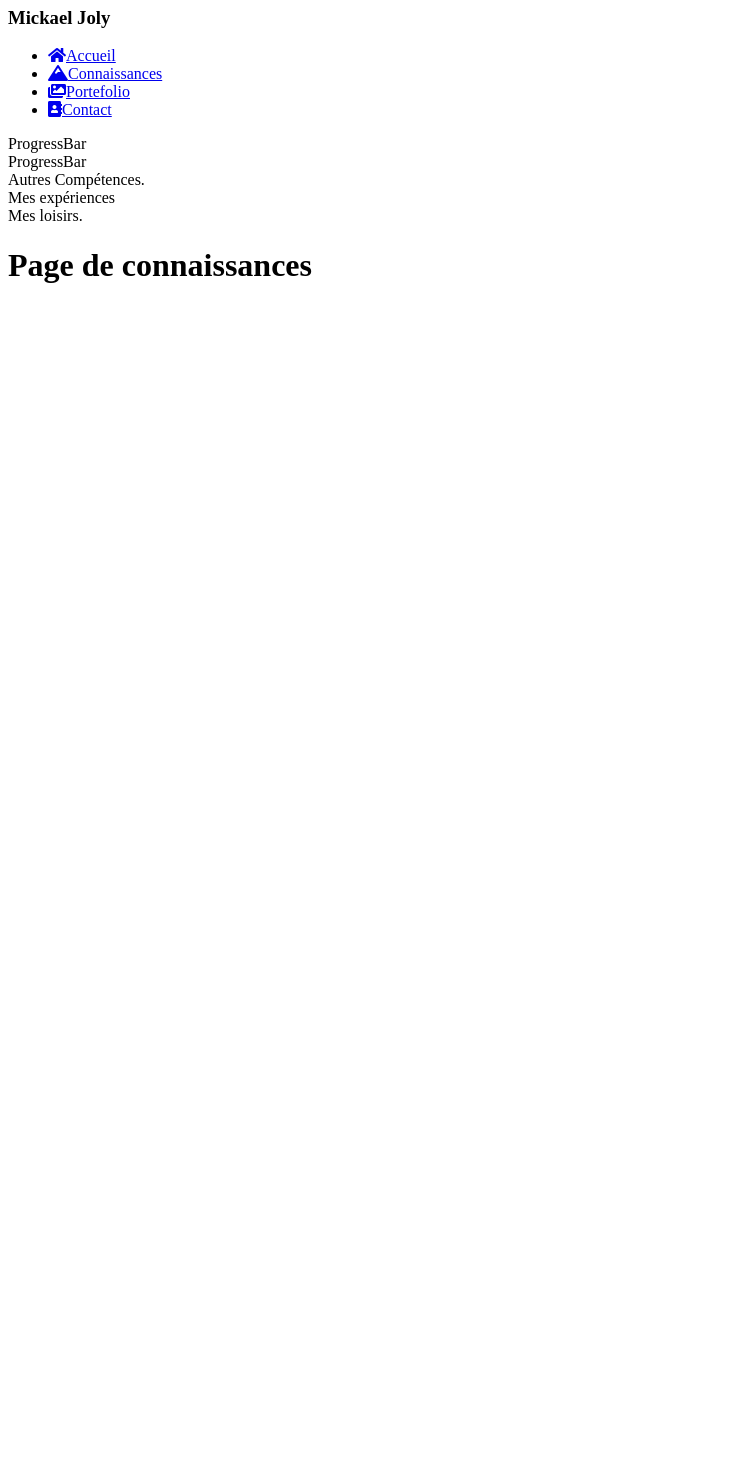
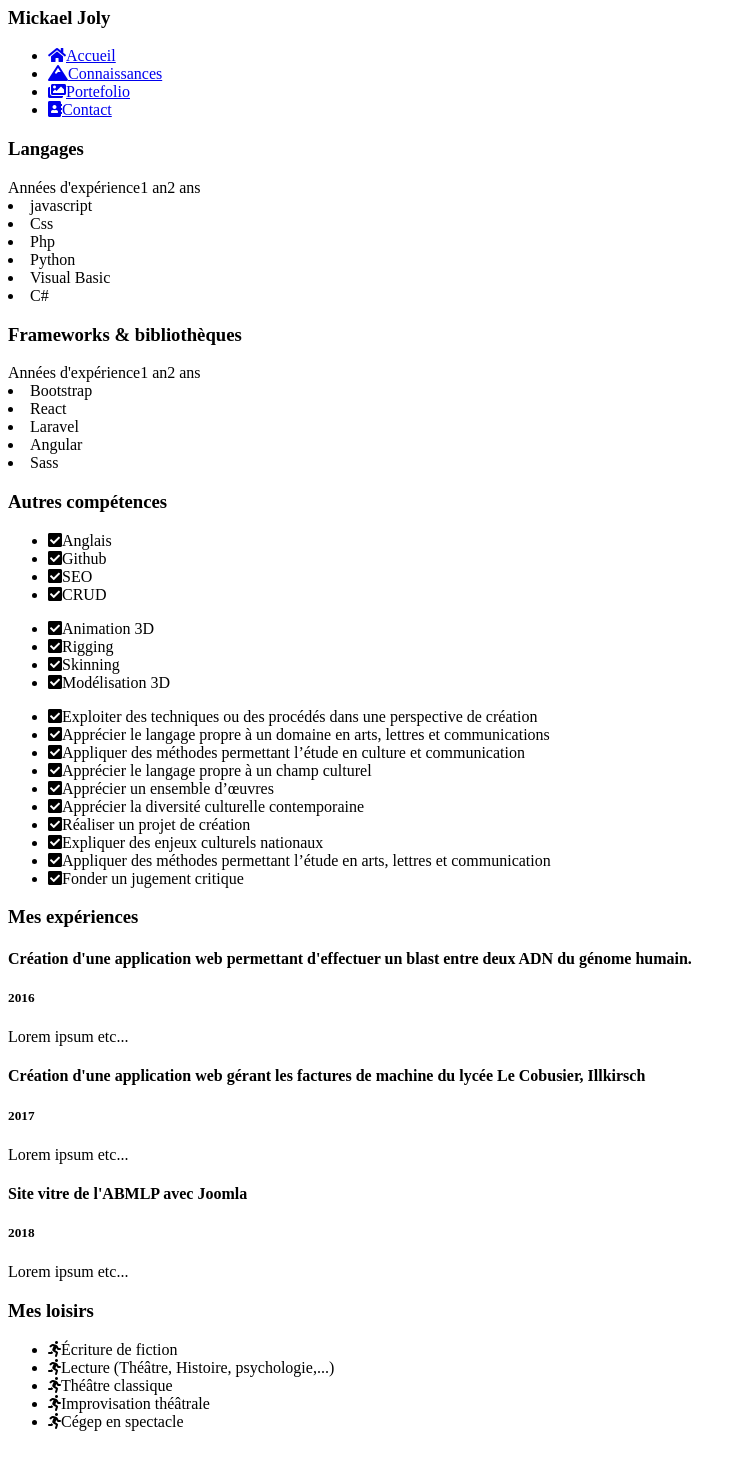
Before and after one commit to MickaelLP/react-xnjkdbcvligne, a React (Create React App) app: page /Connaissances in a window 1280 px wide. Shown: the part 220-1677 px from the top of the page, without its empty margins (0-746 px from the left). Before the commit the page ends 800 px from the top, so only its background shows below. Built offline with nearby package versions, Linux system fonts and the light colour scheme; the HTML template or start-up script is replaced by a standard one.

Commit message:
5 files modified

```diff
--- a/src/components/connaissances/AutresCompetences.js
+++ b/src/components/connaissances/AutresCompetences.js
@@ -2,8 +2,36 @@ import React from 'react';
 
 const AutresCompetences = () => {
   return (
-    <div>
-      Autres Compétences.
+    <div className="otherSkills">
+      <h3>Autres compétences</h3>
+      <div className="list">
+        <ul>
+          <li><i className="fas fa-check-square"></i>Anglais</li>
+          <li><i className="fas fa-check-square"></i>Github</li>
+          <li><i className="fas fa-check-square"></i>SEO</li>
+          <li><i className="fas fa-check-square"></i>CRUD</li>
+        </ul>
+
+        <ul>
+          <li><i className="fas fa-check-square"></i>Animation 3D</li>
+          <li><i className="fas fa-check-square"></i>Rigging</li>
+          <li><i className="fas fa-check-square"></i>Skinning</li>
+          <li><i className="fas fa-check-square"></i>Modélisation 3D</li>
+        </ul>
+
+        <ul>
+          <li><i className="fas fa-check-square"></i>Exploiter des techniques ou des procédés dans une perspective de création</li>
+          <li><i className="fas fa-check-square"></i>Apprécier le langage propre à un domaine en arts, lettres et communications</li>
+          <li><i className="fas fa-check-square"></i>Appliquer des méthodes permettant l’étude en culture et communication</li>
+          <li><i className="fas fa-check-square"></i>Apprécier le langage propre à un champ culturel</li>
+          <li><i className="fas fa-check-square"></i>Apprécier un ensemble d’œuvres</li>
+          <li><i className="fas fa-check-square"></i>Apprécier la diversité culturelle contemporaine</li>
+          <li><i className="fas fa-check-square"></i>Réaliser un projet de création</li>
+          <li><i className="fas fa-check-square"></i>Expliquer des enjeux culturels nationaux</li>
+          <li><i className="fas fa-check-square"></i>Appliquer des méthodes permettant l’étude en arts, lettres et communication</li>
+          <li><i className="fas fa-check-square"></i>Fonder un jugement critique</li>
+        </ul>
+      </div>
     </div>
   );
 }
--- a/src/components/connaissances/Experiences.js
+++ b/src/components/connaissances/Experiences.js
@@ -4,8 +4,29 @@ import React from 'react';
 // function est abrégé par "=>";
 const Experiences = () => {
   return (
-    <div>
-    Mes expériences
+    <div className="experiences">
+
+      <h3>Mes expériences</h3>
+
+      <div className="exp-1">
+        <h4>Création d'une application web permettant d'effectuer un blast entre deux ADN du génome humain.</h4>
+        <h5>2016</h5>
+        <p>Lorem ipsum etc...</p>
+      </div>
+
+      <div className="exp-2">
+        <h4>Création d'une application web gérant les factures de machine du lycée Le Cobusier, Illkirsch</h4>
+        <h5>2017</h5>
+        <p>Lorem ipsum etc...</p>
+      </div>
+
+      <div className="exp-3">
+        <h4>Site vitre de l'ABMLP avec Joomla</h4>
+        <h5>2018</h5>
+        <p>Lorem ipsum etc...</p>
+      </div>
+
+
     </div>
   );
 }
--- a/src/components/connaissances/Langages.js
+++ b/src/components/connaissances/Langages.js
@@ -31,8 +31,16 @@ class Langages extends Component{
 
     return (
       <div className="languagesFrameworks">
-        <ProgressBar />
-        <ProgressBar />
+        <ProgressBar
+          languages={languages}
+          className="languagesDisplay"
+          title="Langages"
+        />
+        <ProgressBar
+          languages={frameworks}
+          title="Frameworks & bibliothèques"
+          className="frameworksDisplay"
+        />
       </div>
     );
   }
--- a/src/components/connaissances/Loisirs.js
+++ b/src/components/connaissances/Loisirs.js
@@ -2,8 +2,38 @@ import React from 'react';
 
 const Loisirs = () =>  {
   return (
-    <div>
-      Mes loisirs.
+    <div className="hobbies">
+      <h3>Mes loisirs</h3>
+
+      <ul>
+        <li className="hobby">
+          <i className="fas fa-running"></i>
+          <span>Écriture de fiction</span>
+        </li>
+
+
+        <li className="hobby">
+          <i className="fas fa-running"></i>
+          <span>Lecture (Théâtre, Histoire, psychologie,...)</span>
+        </li>
+
+        <li className="hobby">
+          <i className="fas fa-running"></i>
+          <span>Théâtre classique</span>
+        </li>
+
+        <li className="hobby">
+          <i className="fas fa-running"></i>
+          <span>Improvisation théâtrale</span>
+        </li>
+
+        <li className="hobby">
+          <i className="fas fa-running"></i>
+          <span>Cégep en spectacle</span>
+        </li>
+
+      </ul>
+
     </div>
   );
 };
--- a/src/components/connaissances/ProgressBar.js
+++ b/src/components/connaissances/ProgressBar.js
@@ -1,9 +1,39 @@
 import React from 'react';
 
-const ProgressBar = () => {
+const ProgressBar = (props) => {
+
   return (
-    <div>
-    ProgressBar
+    <div className={props.className}>
+      <h3>{props.title}</h3>
+      <div className="years">
+
+        <span>Années d'expérience</span>
+        <span>1 an</span>
+        <span>2 ans</span>
+
+      </div>
+
+      <div className="years">
+        {/* Les crochets dans du JSX veut dire qu'on va coder du javascript  */}
+        {
+          /* À quoi sert map ?. le nom "items" peut être changé */
+          props.languages.map((item) => {
+            let xpYears = 2;
+            let progressBar = item.xp / xpYears *100 + "%";
+
+            return (
+              <div key={item.id} className="languagesList"> {/* Il faut obligatoirement une clé. */}
+                <li>{item.value}</li>
+                <div className="progressBar" style={{width:progressBar}}> {/* Les deux accolades sont utilisés pour faire de l'ajout de style. */}
+
+                </div>
+              </div>
+            )
+          })
+        }
+      </div>
+
+
     </div>
   );
 }
```
